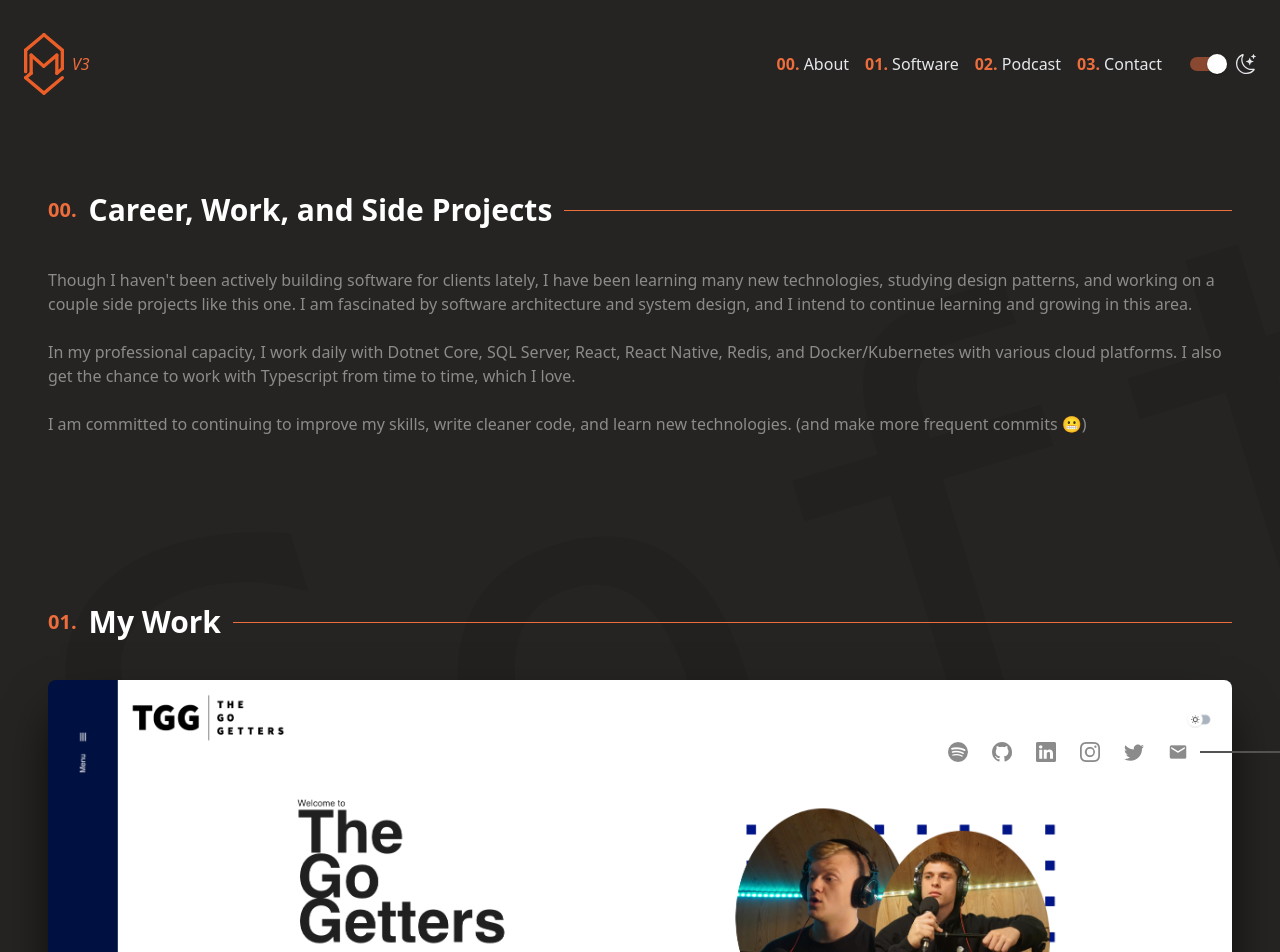
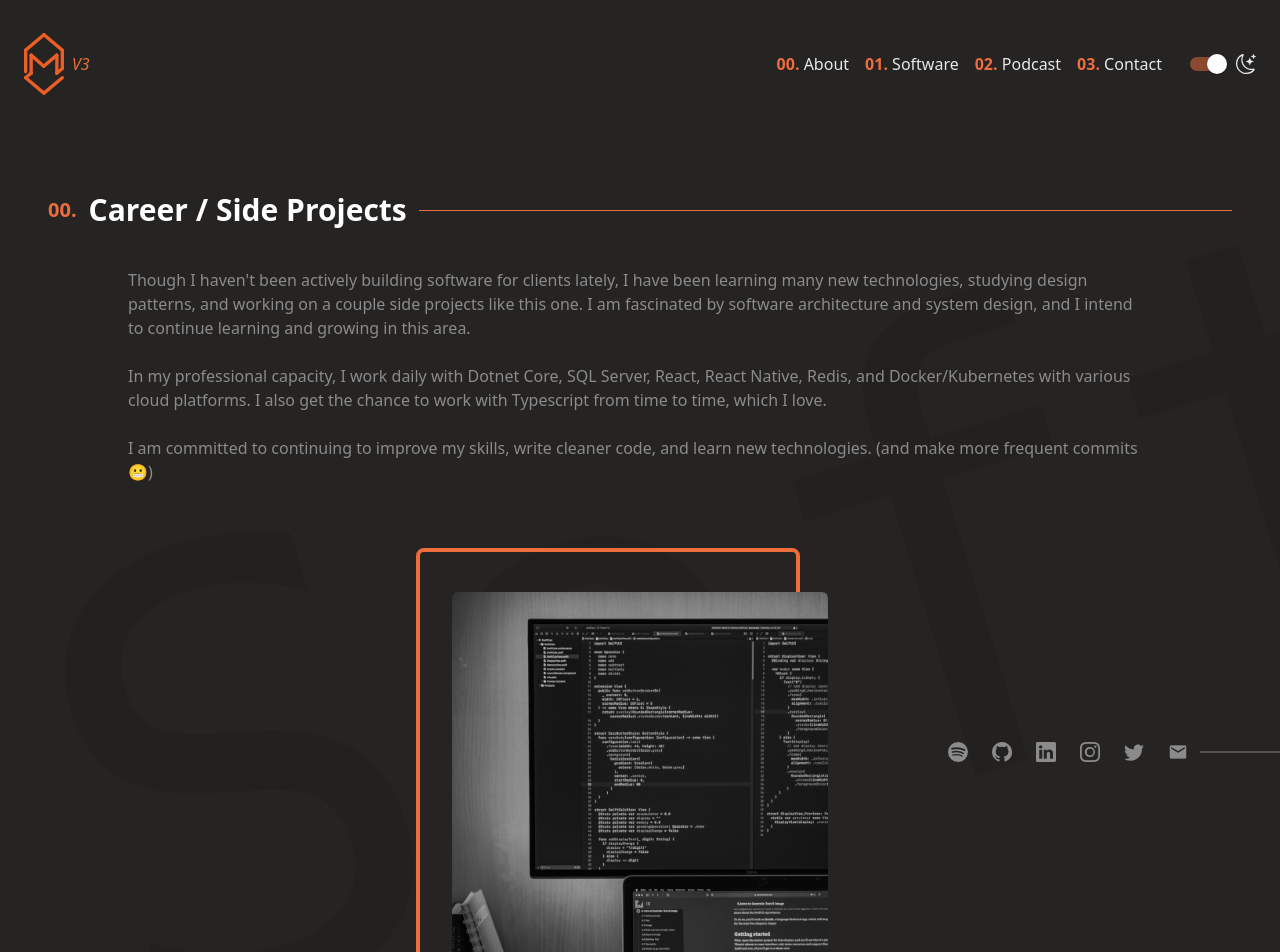
Before and after one commit to mattsaxe17/matthewsaxe.com-v3, a Next.js app: page /software in a window 1280 px wide. Shown: the top 952 px of the page. Built offline with nearby package versions, Linux system fonts and the light colour scheme.

Commit message:
Finish software page

```diff
--- a/src/app/page.tsx
+++ b/src/app/page.tsx
@@ -25,7 +25,7 @@ export default function Home() {
                 <section className='px-6 md:px-12 flex flex-col items-center max-w-screen-xl mx-auto'>
                     <SectionHeader prefix='00.' title='About Me' anchor='about'></SectionHeader>
 
-                    <p className='text-secondary-text dark:text-dark-secondary-text mb-10'>
+                    <p className='text-secondary-text dark:text-dark-secondary-text mb-10 max-w-screen-lg'>
                         If you know me, you know I have long list of interests. I&apos;m passionate about fitness and martial arts, read often, like to cook, and have recently adopted an animal based diet. As you probably guessed, I also have a deep
                         passion for writing software. From websites to FitBit watch faces, I am passionate about problem solving through the medium of code. It all started in 11th grade, where I taught myself HTML, CSS, and Javascript in study
                         hall...
--- a/src/app/software/page.tsx
+++ b/src/app/software/page.tsx
@@ -14,17 +14,21 @@ export default function Software() {
             <Watermark text='Software'></Watermark>
 
             <section className='px-6 md:px-12 flex flex-col items-center max-w-screen-xl mx-auto pt-48 mb-32'>
-                <SectionHeader prefix='00.' title='Career, Work, and Side Projects' anchor='about'></SectionHeader>
+                <SectionHeader prefix='00.' title='Career / Side Projects' anchor='about'></SectionHeader>
 
-                <p className='text-secondary-text dark:text-dark-secondary-text mb-10'>
-                    Though I haven&apos;t been actively building software for clients lately, I have been learning many new technologies, studying design patterns, and working on a couple side projects like this one. I am fascinated by software architecture and system design, and I intend to continue learning and growing in this area.
-                    <br/>
-                    <br/>
+                <p className='text-secondary-text dark:text-dark-secondary-text mb-16 max-w-screen-lg'>
+                    Though I haven&apos;t been actively building software for clients lately, I have been learning many new technologies, studying design patterns, and working on a couple side projects like this one. I am fascinated by software
+                    architecture and system design, and I intend to continue learning and growing in this area.
+                    <br />
+                    <br />
                     In my professional capacity, I work daily with Dotnet Core, SQL Server, React, React Native, Redis, and Docker/Kubernetes with various cloud platforms. I also get the chance to work with Typescript from time to time, which I love.
                     <br />
-                    <br/>
-                    I am committed to continuing to improve my skills, write cleaner code, and learn new technologies. (and make more frequent commits 😬)
+                    <br />I am committed to continuing to improve my skills, write cleaner code, and learn new technologies. (and make more frequent commits 😬)
                 </p>
+
+                <div className='w-72 md:w-96 rounded-lg border-primary border-4 lg:mr-16'>
+                    <img src='/code.jpg' alt='me' className='grayscale transition-all duration-500 translate-x-8 translate-y-10 rounded-md hover:translate-x-0 hover:translate-y-0 hover:scale-110 hover:grayscale-0' />
+                </div>
             </section>
 
             <section className='px-6 md:px-12 flex flex-col items-center max-w-screen-xl mx-auto'>
--- a/src/components/SectionHeader.tsx
+++ b/src/components/SectionHeader.tsx
@@ -8,7 +8,7 @@ function SectionHeader({ prefix, title, anchor }: HeaderProps) {
     return (
         <div id={anchor} className='flex items-center justify-center pb-10 m-auto w-full'>
             <h2 className='font-bold text-3xl w-full flex items-center whitespace-nowrap gap-3 after:content-[""] after:block after:relative after:h-px after:bg-primary after:w-full'>
-                <span className='text-primary text-xl'>{prefix}</span>
+                <span className='text-primary text-xl '>{prefix}</span>
                 {title}
             </h2>
         </div>
```
Also changed, not shown: public/code.jpg (added).
